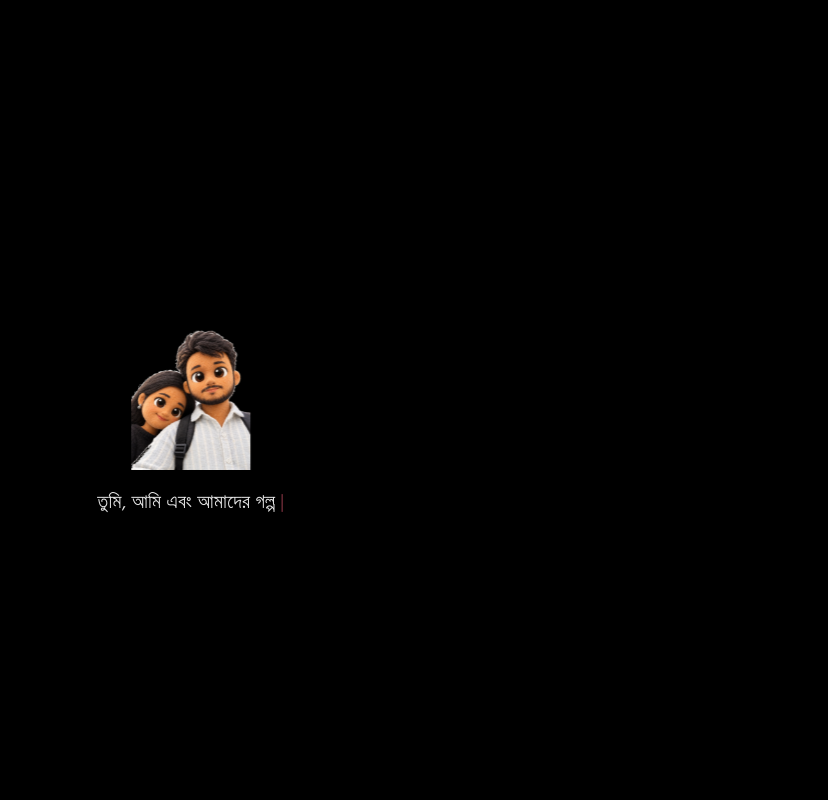
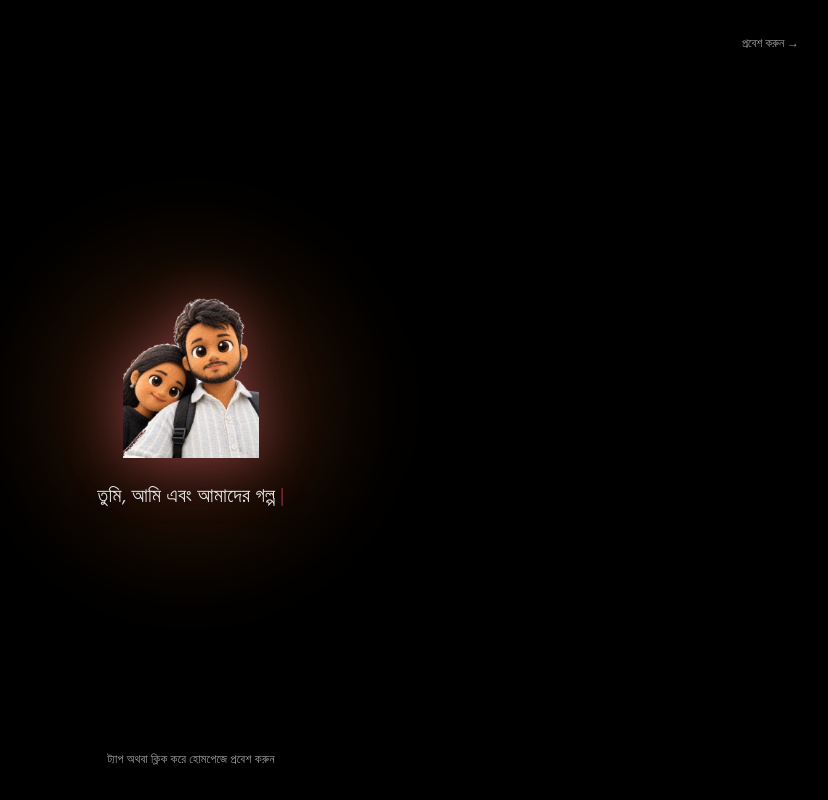
Before and after one commit to fiftee15n/9November, a Next.js app: page / in a window 1280 px wide. Both pictures are taken after a click on the button "এড়িয়ে যান →". Shown: the whole page, without its empty margins (449-1277 px from the left). Built offline with nearby package versions, Linux system fonts and the light colour scheme; what react-apple-emojis would draw is missing.

Commit message:
Animate: cinematic dissolve and glow reveal transition from logo to homepage

```diff
--- a/app/page.tsx
+++ b/app/page.tsx
@@ -66,9 +66,13 @@ function HeroContent() {
             className="mb-6 h-28 w-auto shrink-0 self-start"
             aria-label="Logo"
             style={{ x: sigSpringX, y: sigSpringY, rotate: sigSpringR }}
-            initial={reduce ? false : { opacity: 0 }}
-            animate={welcomeDone ? { opacity: 1 } : { opacity: 0 }}
-            transition={{ duration: 0 }}
+            initial={reduce ? false : { opacity: 0, y: 14, filter: "blur(8px)" }}
+            animate={
+              welcomeDone
+                ? { opacity: 1, y: 0, filter: "blur(0px)" }
+                : { opacity: 0, y: 14, filter: "blur(8px)" }
+            }
+            transition={{ duration: 0.9, ease: [0.22, 1, 0.36, 1], delay: 0.2 }}
           >
             <img
               src="/logo-cropped.png"
--- a/components/WelcomeLoader.tsx
+++ b/components/WelcomeLoader.tsx
@@ -2,7 +2,6 @@
 
 import { useEffect, useState, useCallback, useRef } from "react";
 import { motion, AnimatePresence, useReducedMotion } from "motion/react";
-import { EASE_OUT } from "@/lib/ease";
 
 interface StoryMoment {
   id: string;
@@ -97,36 +96,22 @@ const STORY_MOMENTS: StoryMoment[] = [
 
 const SUBTITLE_TEXT = "তুমি, আমি এবং আমাদের গল্প";
 
-type Phase = "story" | "signature" | "moving";
+type Phase = "story" | "signature";
 
 export function WelcomeLoader({ onComplete }: { onComplete: () => void }) {
   const reduce = useReducedMotion() ?? false;
   const [index, setIndex] = useState(0);
   const [phase, setPhase] = useState<Phase>("story");
   const [typedText, setTypedText] = useState("");
-  const [path, setPath] = useState<{
-    startX: number;
-    startY: number;
-    endX: number;
-    endY: number;
-    endScale: number;
-  } | null>(null);
 
   const timerRef = useRef<NodeJS.Timeout | null>(null);
+  const completedRef = useRef(false);
 
-  useEffect(() => {
-    const START_H = 140;
-    const el = document.getElementById("hero-signature");
-    const r = el?.getBoundingClientRect();
-    const w = START_H * (745 / 873);
-    setPath({
-      startX: (window.innerWidth - w) / 2,
-      startY: (window.innerHeight - START_H) / 2,
-      endX: r ? r.left : Math.max(8, window.innerWidth / 2 - 270),
-      endY: r ? r.top : 64,
-      endScale: r ? r.height / START_H : 0.8,
-    });
-  }, []);
+  const triggerReveal = useCallback(() => {
+    if (completedRef.current) return;
+    completedRef.current = true;
+    onComplete();
+  }, [onComplete]);
 
   const finishStory = useCallback(() => {
     if (timerRef.current) clearTimeout(timerRef.current);
@@ -163,12 +148,13 @@ export function WelcomeLoader({ onComplete }: { onComplete: () => void }) {
     };
   }, [index, phase, reduce, nextSlide, currentDuration]);
 
+  // Typewriter effect in signature phase followed by cinematic dissolve reveal
   useEffect(() => {
     if (phase !== "signature") return;
 
     if (reduce) {
       setTypedText(SUBTITLE_TEXT);
-      const t = setTimeout(() => setPhase("moving"), 500);
+      const t = setTimeout(() => triggerReveal(), 600);
       return () => clearTimeout(t);
     }
 
@@ -176,7 +162,7 @@ export function WelcomeLoader({ onComplete }: { onComplete: () => void }) {
     let typeTimer: NodeJS.Timeout | null = null;
     let finishTimer: NodeJS.Timeout | null = null;
 
-    // Gentle delay after logo fades in before typing starts
+    // Gentle delay after logo illuminates before typing starts
     const startTimer = setTimeout(() => {
       const typeChar = () => {
         if (charIndex < SUBTITLE_TEXT.length) {
@@ -186,10 +172,10 @@ export function WelcomeLoader({ onComplete }: { onComplete: () => void }) {
           const delay = char === "," ? 220 : char === " " ? 95 : 60;
           typeTimer = setTimeout(typeChar, delay);
         } else {
-          // Pause when typing finishes so user can comfortably read it
+          // Pause when typing finishes so user can comfortably read it, then dissolve into home
           finishTimer = setTimeout(() => {
-            setPhase("moving");
-          }, 1200);
+            triggerReveal();
+          }, 1400);
         }
       };
       typeChar();
@@ -200,9 +186,9 @@ export function WelcomeLoader({ onComplete }: { onComplete: () => void }) {
       if (typeTimer) clearTimeout(typeTimer);
       if (finishTimer) clearTimeout(finishTimer);
     };
-  }, [phase, reduce]);
+  }, [phase, reduce, triggerReveal]);
 
-  // Keyboard navigation: Space, ArrowRight, Enter advances; Escape skips
+  // Keyboard navigation: Space, ArrowRight, Enter advances; Escape skips/reveals
   useEffect(() => {
     const handleKeyDown = (e: KeyboardEvent) => {
       if (phase === "story") {
@@ -222,19 +208,13 @@ export function WelcomeLoader({ onComplete }: { onComplete: () => void }) {
         ) {
           e.preventDefault();
           setTypedText(SUBTITLE_TEXT);
-          setPhase("moving");
+          triggerReveal();
         }
       }
     };
     window.addEventListener("keydown", handleKeyDown);
     return () => window.removeEventListener("keydown", handleKeyDown);
-  }, [phase, nextSlide, finishStory]);
-
-  const handleAnimationComplete = () => {
-    if (phase === "moving") {
-      onComplete();
-    }
-  };
+  }, [phase, nextSlide, finishStory, triggerReveal]);
 
   return (
     <motion.div
@@ -249,19 +229,21 @@ export function WelcomeLoader({ onComplete }: { onComplete: () => void }) {
         } else if (phase === "signature") {
           e.stopPropagation();
           setTypedText(SUBTITLE_TEXT);
-          setPhase("moving");
+          triggerReveal();
         }
       }}
       initial={{ opacity: 1 }}
       animate={{ opacity: 1 }}
-      exit={{ opacity: 0 }}
-      transition={{ duration: 1.2, ease: [0.25, 0.1, 0.25, 1.0] }}
+      exit={{
+        opacity: 0,
+        filter: "blur(6px)",
+      }}
+      transition={{ duration: 1.2, ease: [0.22, 1, 0.36, 1] }}
       aria-modal="true"
       role="dialog"
       aria-label="Welcome Story"
     >
-
-      {/* Dynamic Background Photo Layer with clear, luminous presentation */}
+      {/* Dynamic Background Photo Layer during story phase */}
       <AnimatePresence>
         {phase === "story" && currentMoment.bgImage && (
           <motion.div
@@ -286,7 +268,7 @@ export function WelcomeLoader({ onComplete }: { onComplete: () => void }) {
         )}
       </AnimatePresence>
 
-      {phase === "story" || !path ? (
+      {phase === "story" ? (
         <>
           {/* Top minimal skip button */}
           <div
@@ -387,83 +369,90 @@ export function WelcomeLoader({ onComplete }: { onComplete: () => void }) {
           </div>
         </>
       ) : (
+        /* Signature Phase: Centered Logo + Ambient Warm Glow + Bengali Typewriter */
         <>
+          {/* Top minimal skip button */}
+          <div
+            className="relative z-10 flex w-full justify-end px-6 pt-6 sm:pt-8"
+            onClick={(e) => e.stopPropagation()}
+          >
+            <button
+              type="button"
+              onClick={triggerReveal}
+              className="text-xs text-neutral-400 hover:text-white transition-colors px-2 py-1 drop-shadow-[0_2px_8px_rgba(0,0,0,0.9)]"
+            >
+              প্রবেশ করুন →
+            </button>
+          </div>
+
+          {/* Centered Logo with soft luminous bloom and dissolve */}
+          <div className="relative z-10 flex flex-1 flex-col items-center justify-center px-6">
+            {/* Luminous warm ambient glow that blooms outward during reveal */}
             <motion.div
-            key="signature"
+              initial={{ opacity: 0, scale: 0.7 }}
+              animate={{ opacity: 1, scale: 1 }}
+              exit={{
+                opacity: 0,
+                scale: 1.6,
+                filter: "blur(36px)",
+                transition: { duration: 1.1, ease: [0.22, 1, 0.36, 1] },
+              }}
+              transition={{ duration: 1.0, ease: "easeOut" }}
+              className="absolute pointer-events-none -z-10 size-72 sm:size-96 rounded-full bg-[radial-gradient(circle,rgba(251,113,133,0.25)_0%,rgba(249,115,22,0.15)_35%,transparent_70%)] blur-2xl"
+            />
+
+            {/* Logo: gentle entrance and glowing expand-dissolve exit */}
+            <motion.div
+              key="signature-logo"
               aria-label="Logo"
               initial={{
                 opacity: 0,
-              filter: "blur(8px)",
-              x: path.startX,
-              y: path.startY,
+                scale: 0.92,
+                filter: "blur(12px)",
+              }}
+              animate={{
+                opacity: 1,
                 scale: 1,
+                filter: "blur(0px)",
+                transition: {
+                  duration: 0.85,
+                  ease: [0.22, 1, 0.36, 1],
+                },
               }}
-            animate={
-              phase === "moving"
-                ? {
-                    opacity: 1,
-                    filter: "blur(0px)",
-                    x: path.endX,
-                    y: path.endY,
-                    scale: path.endScale,
-                    transition: { duration: 0.9, ease: EASE_OUT },
-                  }
-                : {
-                    opacity: 1,
-                    filter: "blur(0px)",
-                    x: path.startX,
-                    y: path.startY,
-                    scale: 1,
-                    transition: {
-                      duration: 0.6,
-                      ease: "easeOut",
-                      filter: { duration: 0.7, ease: "easeOut" },
-                    },
-                  }
-            }
-            onAnimationComplete={handleAnimationComplete}
-            style={
-              {
-                position: "fixed",
-                top: 0,
-                left: 0,
-                height: "140px",
-                width: "auto",
-                transformOrigin: "top left",
-                willChange: "transform, opacity",
-              } as const
-            }
+              exit={{
+                opacity: 0,
+                scale: 1.15,
+                filter: "blur(18px)",
+                transition: { duration: 1.0, ease: [0.22, 1, 0.36, 1] },
+              }}
+              className="relative flex items-center justify-center"
             >
               <img
                 src="/logo-cropped.png"
                 alt="Logo"
-              className="h-[140px] w-auto object-contain select-none"
+                className="h-28 sm:h-36 md:h-40 w-auto object-contain select-none drop-shadow-[0_4px_28px_rgba(251,113,133,0.4)]"
                 draggable={false}
               />
             </motion.div>
 
-          {/* Typewriter text below the logo on the black background */}
+            {/* Typewriter subtitle beneath logo */}
             <motion.div
               key="signature-typewriter"
-            initial={{ opacity: 0, y: 12 }}
-            animate={
-              phase === "moving"
-                ? {
-                    opacity: 0,
-                    y: -10,
-                    filter: "blur(6px)",
-                    transition: { duration: 0.35, ease: "easeIn" },
-                  }
-                : {
+              initial={{ opacity: 0, y: 12, filter: "blur(6px)" }}
+              animate={{
                 opacity: 1,
                 y: 0,
                 filter: "blur(0px)",
-                    transition: { duration: 0.6, ease: "easeOut" },
-                  }
-            }
-            className="fixed inset-x-0 flex flex-col items-center justify-center pointer-events-none z-10 px-4"
+                transition: { duration: 0.6, ease: "easeOut", delay: 0.2 },
+              }}
+              exit={{
+                opacity: 0,
+                y: 10,
+                filter: "blur(8px)",
+                transition: { duration: 0.45, ease: "easeIn" },
+              }}
+              className="mt-6 text-center pointer-events-none px-4"
               style={{
-              top: `${path.startY + 158}px`,
                 fontFamily: "var(--font-bengali), var(--font-geist-sans), sans-serif",
               }}
             >
@@ -474,6 +463,12 @@ export function WelcomeLoader({ onComplete }: { onComplete: () => void }) {
                 </span>
               </p>
             </motion.div>
+          </div>
+
+          {/* Bottom subtle guidance */}
+          <div className="relative z-10 pb-8 text-center text-xs tracking-wide text-neutral-400 drop-shadow-[0_2px_8px_rgba(0,0,0,0.95)]">
+            <span>ট্যাপ অথবা ক্লিক করে হোমপেজে প্রবেশ করুন</span>
+          </div>
         </>
       )}
     </motion.div>
```
Lines whose indentation alone changed are shown as unchanged.
